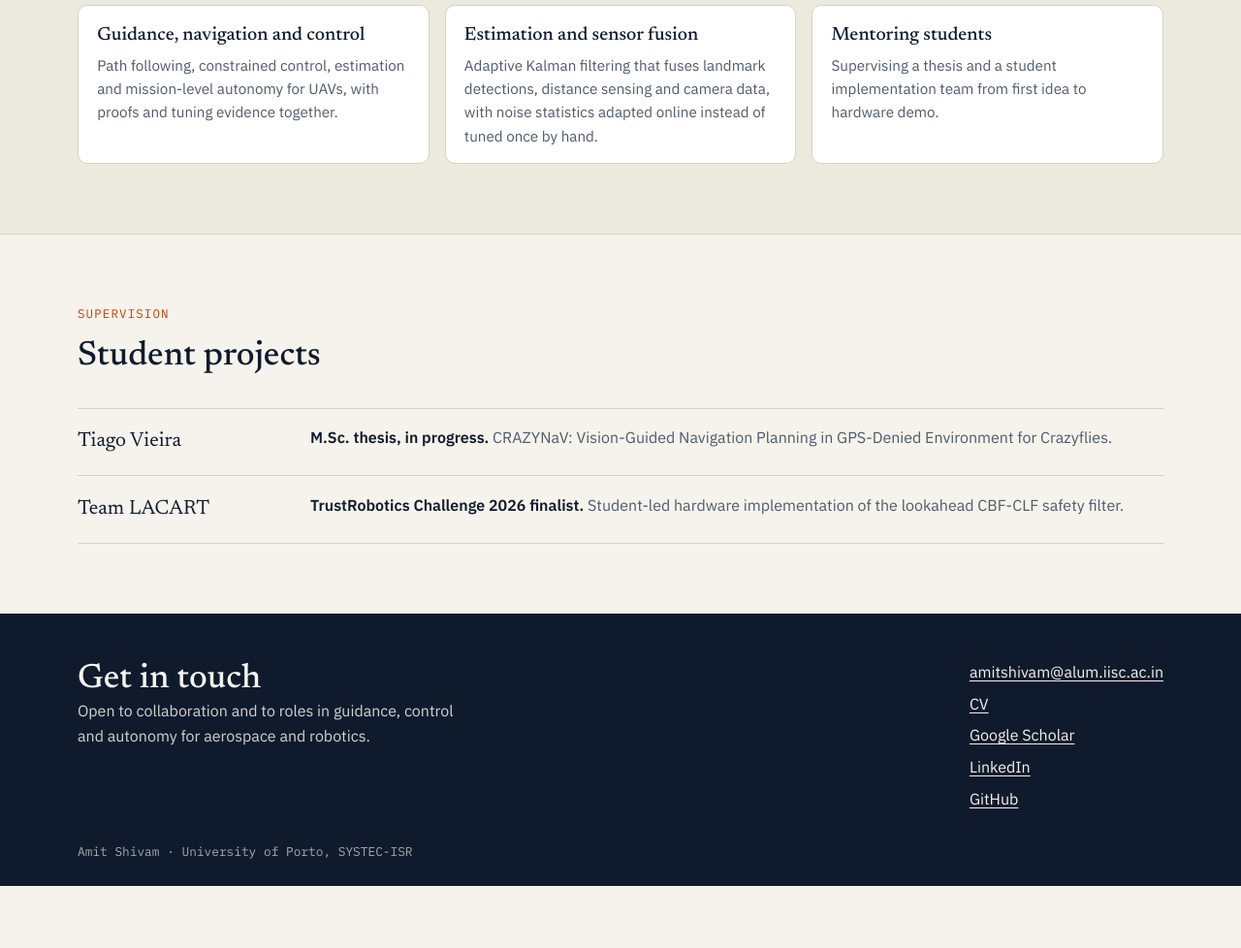
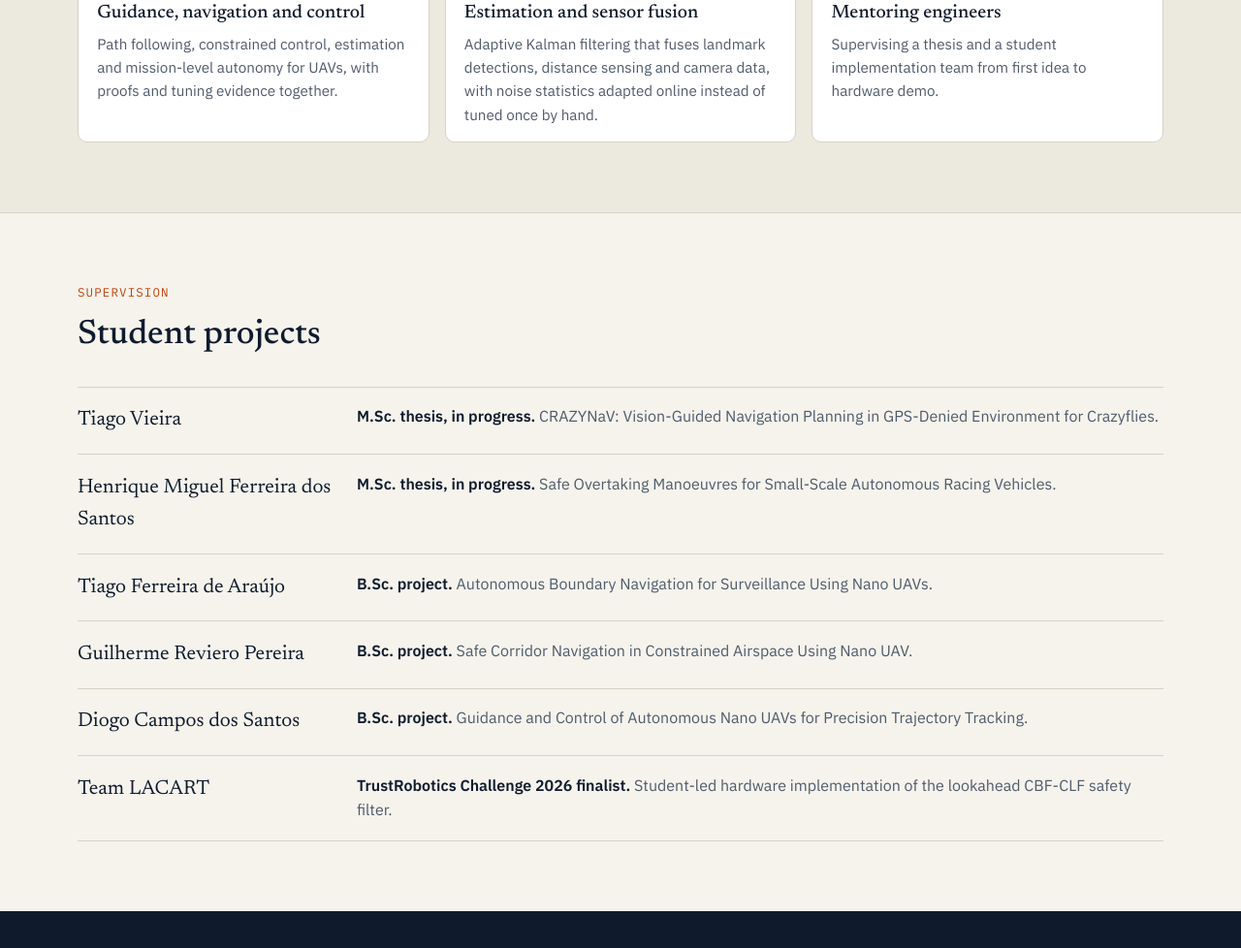
Before and after one commit to amitshivam1407/amitshivam1407.github.io, a plain HTML site: page index.html in a window 1280 px wide. Shown: the part 4983-5961 px from the top of the page at 97% size. Before the commit the page ends 5897 px from the top, so only its background shows below. Drawn offline with Linux system fonts and the light colour scheme; animation ran at ten frames a second.

Commit message:
Add files via upload

```diff
--- a/index.html
+++ b/index.html
@@ -137,7 +137,7 @@ figcaption{font-size:.8rem;color:var(--muted);padding:.55rem .8rem;font-family:"
 .more{margin-top:1.4rem;color:var(--muted)}
 
 .sup{display:flex;flex-direction:column;border-top:1px solid var(--line)}
-.sup-row{display:grid;grid-template-columns:14rem 1fr;gap:1rem;padding:1.1rem 0;border-bottom:1px solid var(--line)}
+.sup-row{display:grid;grid-template-columns:17rem 1fr;gap:1rem;padding:1.1rem 0;border-bottom:1px solid var(--line)}
 .sup-who{font-family:"Newsreader",Georgia,serif;font-size:1.3rem}
 .sup-what{color:var(--muted);min-width:0}
 .sup-what strong{color:var(--fg);font-weight:600}
@@ -414,7 +414,7 @@ figcaption{font-size:.8rem;color:var(--muted);padding:.55rem .8rem;font-family:"
     <div class="card"><h3>Airborne wind energy</h3><p>Set-stabilising guidance for tethered flight, where the target is a region of the state space, not a single trajectory.</p></div>
     <div class="card"><h3>Sliding-mode and prescribed-performance control</h3><p>Hybrid-gain finite-time controllers with explicit feasibility under bounded disturbances and input limits. <a href="https://github.com/amitshivam1407/safe-smc">SAFE-SMC</a> manuscript in preparation.</p></div>
     <div class="card"><h3>Safety-critical control</h3><p>CBF-CLF quadratic programs with lookahead augmentation, validated on a physical vehicle in real time.</p></div>
-    <div class="card"><h3>Adaptive Estimation in Autonomous Systems</h3><p>Adaptive Kalman filtering, including Koopman-based noise adaptation for navigation, in preparation.</p></div>
+    <div class="card"><h3>Estimation</h3><p>Adaptive Kalman filtering, including Koopman-based noise adaptation for navigation, in preparation.</p></div>
     <div class="card"><h3>Vision-based navigation</h3><p>GPS-denied nano-UAV navigation built around adaptive state estimation, through the CrazyNaV thesis.</p></div>
   </div>
   <p class="more">Full publication list on <a href="https://scholar.google.com/citations?user=iI0NlWkAAAAJ&amp;hl=en">Google Scholar</a> and my <a href="assets/Amit_Shivam_CV.pdf">CV</a>.</p>
@@ -432,7 +432,7 @@ figcaption{font-size:.8rem;color:var(--muted);padding:.55rem .8rem;font-family:"
       <div class="card"><h3>Perception in the loop</h3><p>Overhead vision with OpenCV, UDP and Bluetooth LE links, and ROS/Gazebo simulation for nano-UAV navigation.</p></div>
       <div class="card"><h3>Guidance, navigation and control</h3><p>Path following, constrained control, estimation and mission-level autonomy for UAVs, with proofs and tuning evidence together.</p></div>
       <div class="card"><h3>Estimation and sensor fusion</h3><p>Adaptive Kalman filtering that fuses landmark detections, distance sensing and camera data, with noise statistics adapted online instead of tuned once by hand.</p></div>
-      <div class="card"><h3>Mentoring students</h3><p>Supervising a thesis and a student implementation team from first idea to hardware demo.</p></div>
+      <div class="card"><h3>Mentoring engineers</h3><p>Supervising a thesis and a student implementation team from first idea to hardware demo.</p></div>
     </div>
   </div>
 </section>
@@ -446,6 +446,22 @@ figcaption{font-size:.8rem;color:var(--muted);padding:.55rem .8rem;font-family:"
     <div class="sup-row">
       <div class="sup-who">Tiago Vieira</div>
       <div class="sup-what"><strong>M.Sc. thesis, in progress.</strong> CRAZYNaV: Vision-Guided Navigation Planning in GPS-Denied Environment for Crazyflies.</div>
+    </div>
+    <div class="sup-row">
+      <div class="sup-who">Henrique Miguel Ferreira dos Santos</div>
+      <div class="sup-what"><strong>M.Sc. thesis, in progress.</strong> Safe Overtaking Manoeuvres for Small-Scale Autonomous Racing Vehicles.</div>
+    </div>
+    <div class="sup-row">
+      <div class="sup-who">Tiago Ferreira de Ara&uacute;jo</div>
+      <div class="sup-what"><strong>B.Sc. project.</strong> Autonomous Boundary Navigation for Surveillance Using Nano UAVs.</div>
+    </div>
+    <div class="sup-row">
+      <div class="sup-who">Guilherme Reviero Pereira</div>
+      <div class="sup-what"><strong>B.Sc. project.</strong> Safe Corridor Navigation in Constrained Airspace Using Nano UAV.</div>
+    </div>
+    <div class="sup-row">
+      <div class="sup-who">Diogo Campos dos Santos</div>
+      <div class="sup-what"><strong>B.Sc. project.</strong> Guidance and Control of Autonomous Nano UAVs for Precision Trajectory Tracking.</div>
     </div>
     <div class="sup-row">
       <div class="sup-who">Team LACART</div>
```
